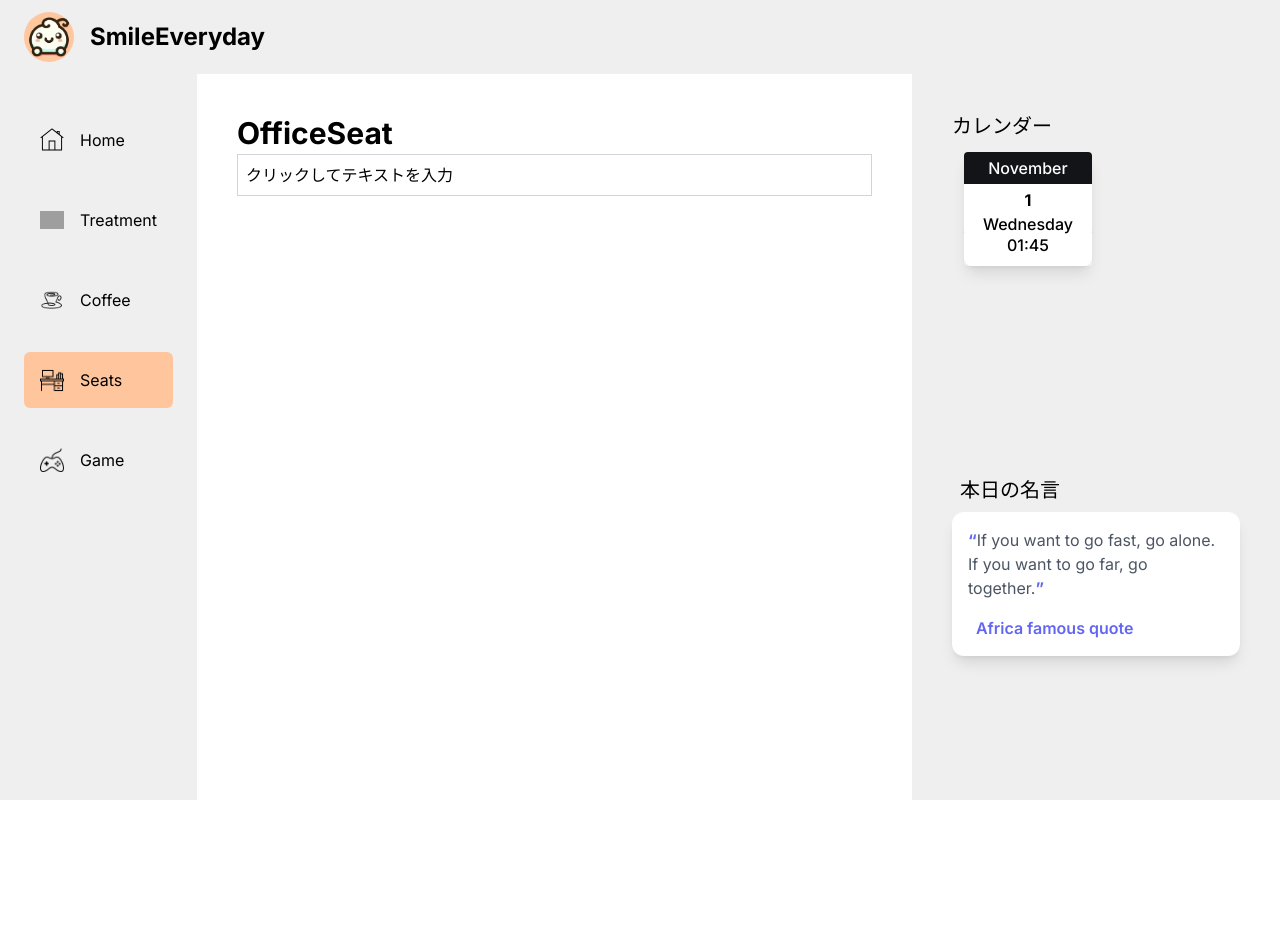
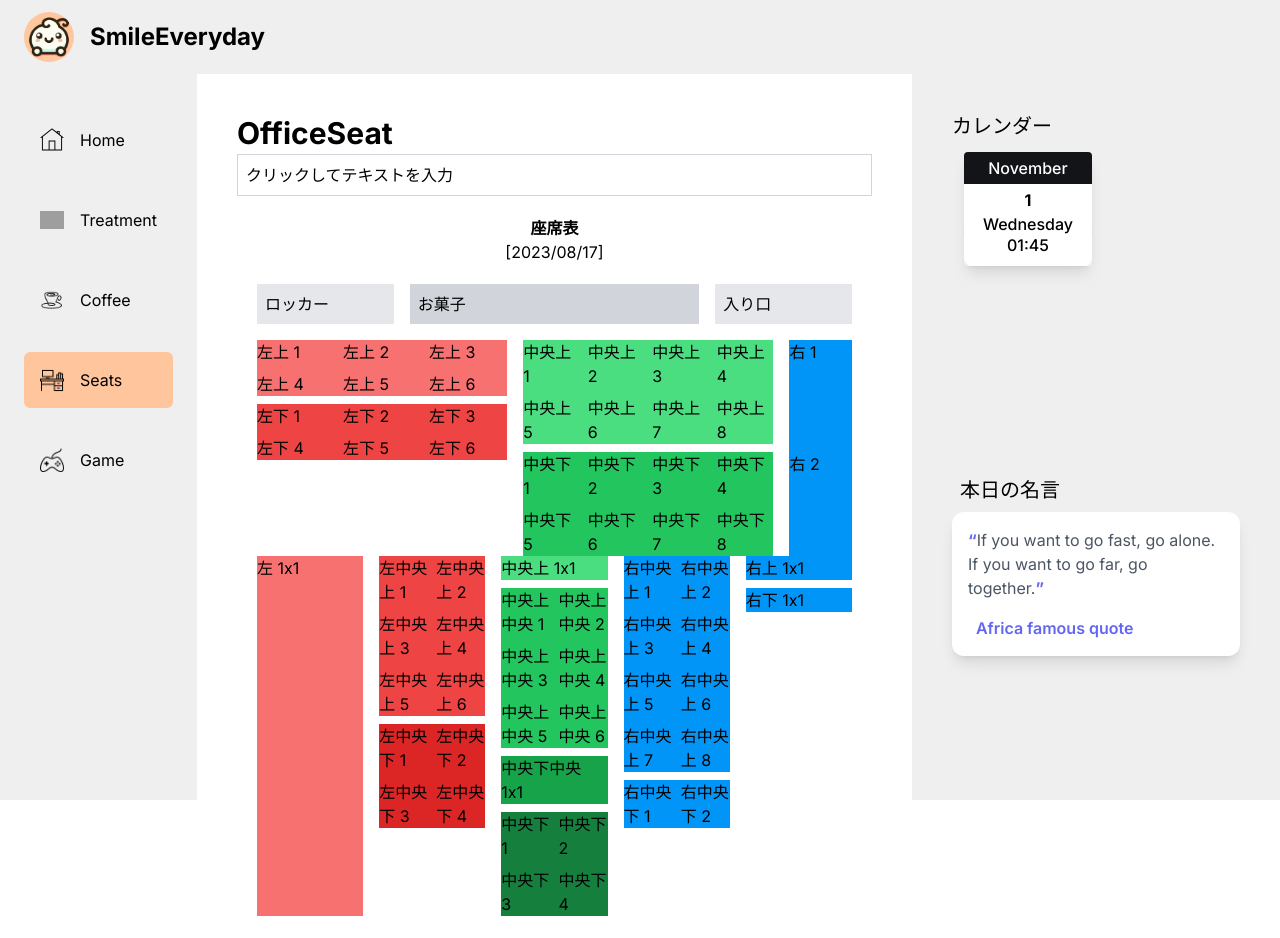
Before and after one commit to shinnkura/smile-everyday, a Next.js app: page /officeSeat in a window 1280 px wide. Shown: the top 938 px of the page. Before the commit the page ends 800 px from the top, so only its background shows below. Built offline with nearby package versions, Linux system fonts and the light colour scheme; no server answers; grey boxes are pictures that could not be loaded.

Commit message:
feat(SeatChart.tsx): SeatChartのコンポーネントを作成

```diff
--- /dev/null
+++ b/src/app/(root)/officeSeat/components/SeatChart.tsx
@@ -0,0 +1,142 @@
+import React from "react";
+
+// SeatChart コンポーネント
+const SeatChart = () => {
+  return (
+    <div className="p-5">
+      <div className="mb-5">
+        <h1 className="text-xl font-bold text-center">座席表</h1>
+        <p className="text-center">[2023/08/17]</p>
+      </div>
+
+      <div className="flex flex-wrap -mx-2">
+        <div className="w-1/4 px-2">
+          <div className="mb-4 p-2 bg-gray-200">ロッカー</div>
+        </div>
+
+        <div className="w-1/2 px-2">
+          <div className="mb-4 p-2 bg-gray-300">お菓子</div>
+        </div>
+
+        <div className="w-1/4 px-2">
+          <div className="mb-4 p-2 bg-gray-200">入り口</div>
+        </div>
+      </div>
+
+      <div className="grid grid-cols-[4fr_4fr_1fr] gap-4">
+        <div className="flex flex-col gap-2">
+          <div className="bg-red-400 grid grid-rows-2 grid-cols-3 gap-2">
+            <div>左上 1</div>
+            <div>左上 2</div>
+            <div>左上 3</div>
+            <div>左上 4</div>
+            <div>左上 5</div>
+            <div>左上 6</div>
+          </div>
+          <div className="bg-red-500 grid grid-rows-2 grid-cols-3 gap-2">
+            <div>左下 1</div>
+            <div>左下 2</div>
+            <div>左下 3</div>
+            <div>左下 4</div>
+            <div>左下 5</div>
+            <div>左下 6</div>
+          </div>
+        </div>
+        <div className="flex flex-col gap-2">
+          <div className="bg-green-400 grid grid-rows-2 grid-cols-4 gap-2">
+            <div>中央上 1</div>
+            <div>中央上 2</div>
+            <div>中央上 3</div>
+            <div>中央上 4</div>
+            <div>中央上 5</div>
+            <div>中央上 6</div>
+            <div>中央上 7</div>
+            <div>中央上 8</div>
+          </div>
+          <div className="bg-green-500 grid grid-rows-2 grid-cols-4 gap-2">
+            <div>中央下 1</div>
+            <div>中央下 2</div>
+            <div>中央下 3</div>
+            <div>中央下 4</div>
+            <div>中央下 5</div>
+            <div>中央下 6</div>
+            <div>中央下 7</div>
+            <div>中央下 8</div>
+          </div>
+        </div>
+        <div className="bg-blue grid grid-rows-2 grid-cols-1 gap-2">
+          <div>右 1</div>
+          <div>右 2</div>
+        </div>
+      </div>
+
+      <div className="grid grid-cols-5 gap-4">
+        <div className="bg-red-400">左 1x1</div>
+
+        <div className="flex flex-col gap-2">
+          <div className="bg-red-500 grid grid-rows-3 grid-cols-2 gap-2">
+            <div>左中央上 1</div>
+            <div>左中央上 2</div>
+            <div>左中央上 3</div>
+            <div>左中央上 4</div>
+            <div>左中央上 5</div>
+            <div>左中央上 6</div>
+          </div>
+          <div className="bg-red-600 grid grid-rows-2 grid-cols-2 gap-2">
+            <div>左中央下 1</div>
+            <div>左中央下 2</div>
+            <div>左中央下 3</div>
+            <div>左中央下 4</div>
+          </div>
+        </div>
+
+        <div className="flex flex-col gap-2">
+          <div className="bg-green-400">中央上 1x1</div>
+          <div className="bg-green-500 grid grid-rows-3 grid-cols-2 gap-2">
+            <div>中央上中央 1</div>
+            <div>中央上中央 2</div>
+            <div>中央上中央 3</div>
+            <div>中央上中央 4</div>
+            <div>中央上中央 5</div>
+            <div>中央上中央 6</div>
+          </div>
+          <div className="bg-green-600">中央下中央 1x1</div>
+          <div className="bg-green-700 grid grid-rows-2 grid-cols-2 gap-2">
+            <div>中央下 1</div>
+            <div>中央下 2</div>
+            <div>中央下 3</div>
+            <div>中央下 4</div>
+          </div>
+        </div>
+
+        <div className="flex flex-col gap-2">
+          <div className="bg-blue grid grid-rows-4 grid-cols-2 gap-2">
+            <div>右中央上 1</div>
+            <div>右中央上 2</div>
+            <div>右中央上 3</div>
+            <div>右中央上 4</div>
+            <div>右中央上 5</div>
+            <div>右中央上 6</div>
+            <div>右中央上 7</div>
+            <div>右中央上 8</div>
+          </div>
+          <div className="bg-blue grid grid-rows-1 grid-cols-2 gap-2">
+            <div>右中央下 1</div>
+            <div>右中央下 2</div>
+          </div>
+        </div>
+
+        <div className="flex flex-col gap-2">
+          <div className="bg-blue">右上 1x1</div>
+          <div className="bg-blue">右下 1x1</div>
+        </div>
+      </div>
+
+      <div className="text-center mt-5">
+        <p>※座席は100席限定</p>
+      </div>
+    </div>
+  );
+};
+
+export default SeatChart;
--- a/src/app/(root)/officeSeat/page.tsx
+++ b/src/app/(root)/officeSeat/page.tsx
@@ -2,12 +2,14 @@
 // TODO: 人の名前で検索できるようにする
 
 import EditableBox from "./components/EditableBox";
+import SeatChart from "./components/SeatChart";
 
 const page = () => {
   return (
     <div>
       <div className="head-text text-left">OfficeSeat</div>
       <EditableBox />
+      <SeatChart />
     </div>
   );
 };
```
